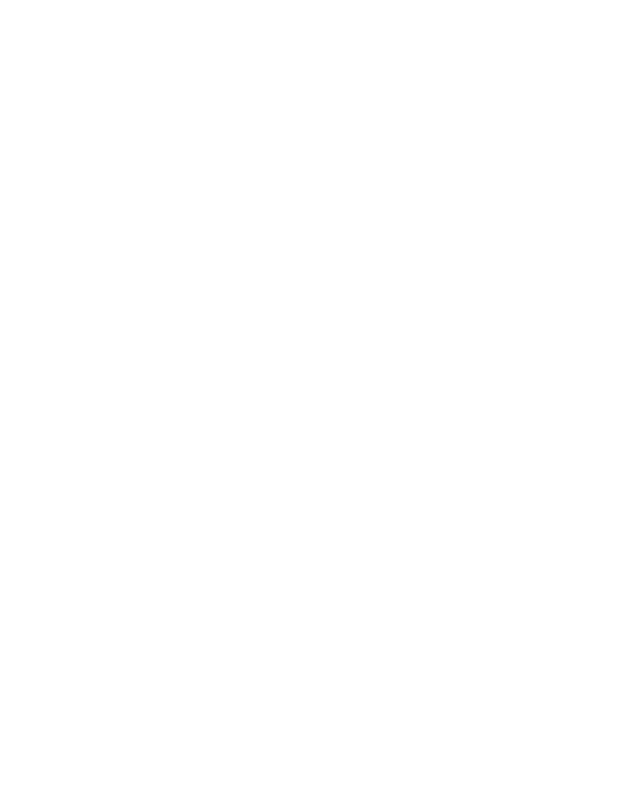
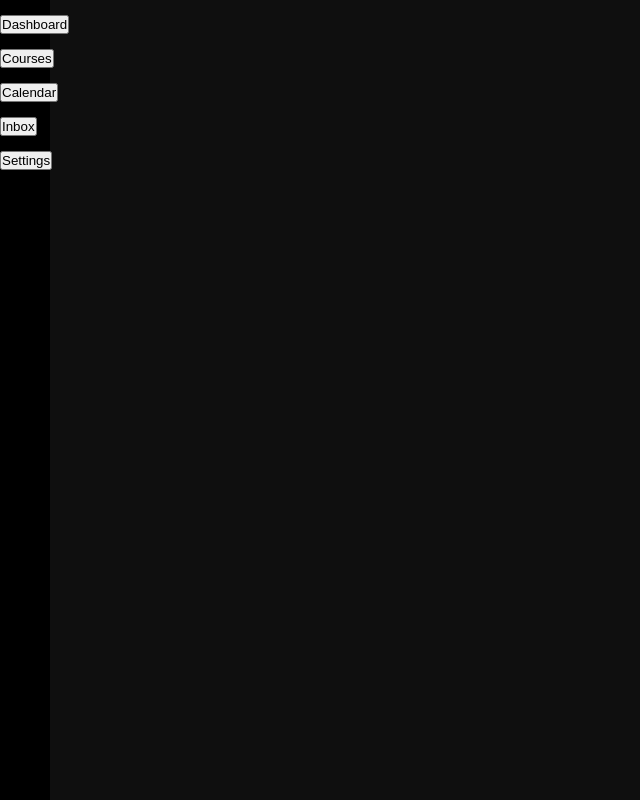
Before and after one commit to lukes303/Canvas-Redesign-HCI, a plain HTML site: page index.html in a window 1280 px wide. Shown: the whole page, without its empty margins (0-640 px from the left). Drawn offline with Linux system fonts and the light colour scheme.

Commit message:
Created Dashboard branch, started navbar

```diff
--- a/css/style.css
+++ b/css/style.css
@@ -0,0 +1,42 @@
+/*GLOBAL STYLES START*/
+* {
+	margin: 0px;
+	padding: 0px;
+	box-sizing: border-box;
+}
+.wrapper{
+	width: 75%;
+	margin: auto;
+}
+
+body{
+	background-color: rgb(15, 15, 15);
+	font-family: 'Sans-Serif';
+}
+
+/*GLOBAL STYLES END*/
+
+#root{
+    min-height: 100vh;
+    display: flex;
+}
+
+nav{
+	background-color: rgb(0, 0, 0);
+	display: flex;
+    width: 50px;
+    height: 100vh;
+}
+
+.nav-links {
+    list-style: none;
+    padding: 0;
+}
+
+.nav-links li {
+    margin: 15px 0;
+}
+
+#DashboardContainer{
+    display: flex;
+}
--- a/index.html
+++ b/index.html
@@ -8,7 +8,18 @@
 </head>
 <body>
     <div id="root">
-        <!-- Main app content will go here -->
+        <nav>
+            <ul class="nav-links">
+                <li><button class="nav-button">Dashboard</button></li>
+                <li><button class="nav-button">Courses</button></li>
+                <li><button class="nav-button">Calendar</button></li>
+                <li><button class="nav-button">Inbox</button></li>
+                <li><button class="nav-button">Settings</button></li>
+            </ul>
+        </nav>
+        <div id = "DashboardContainer">
+
+        </div>
     </div>
     <script src="js/app.js"></script>
 </body>
```
